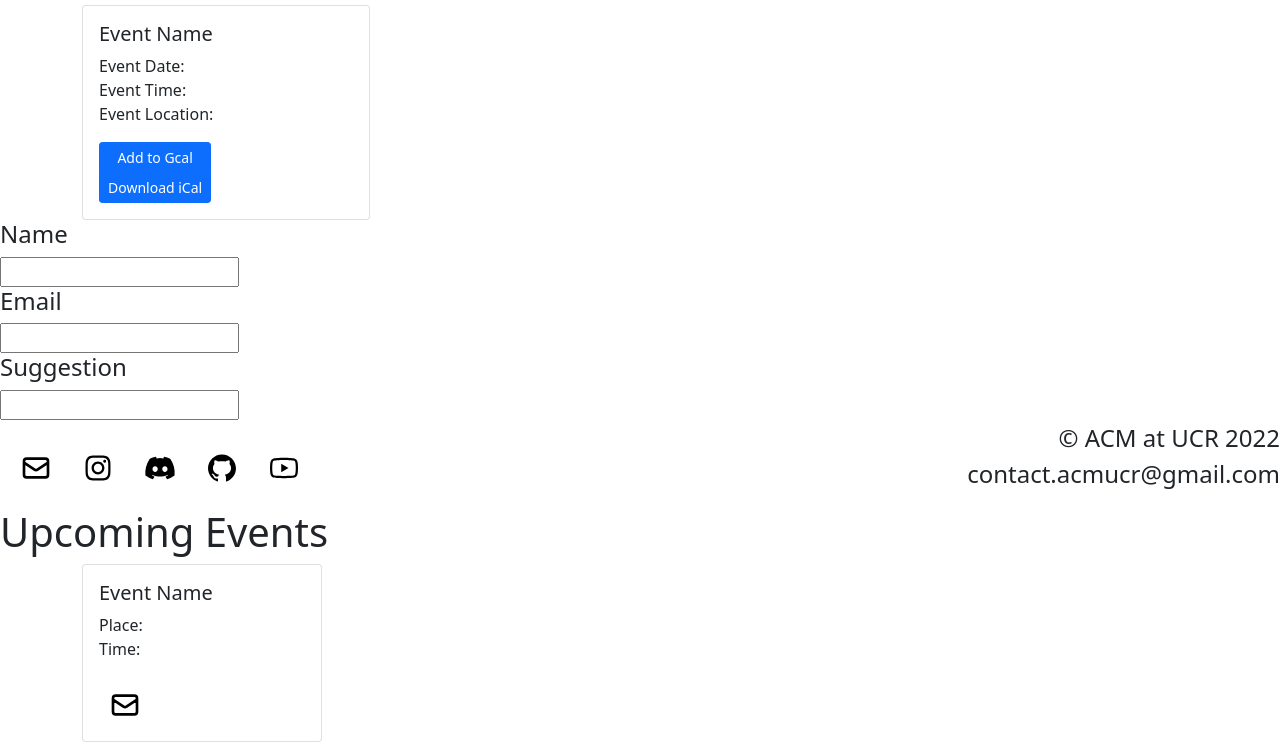
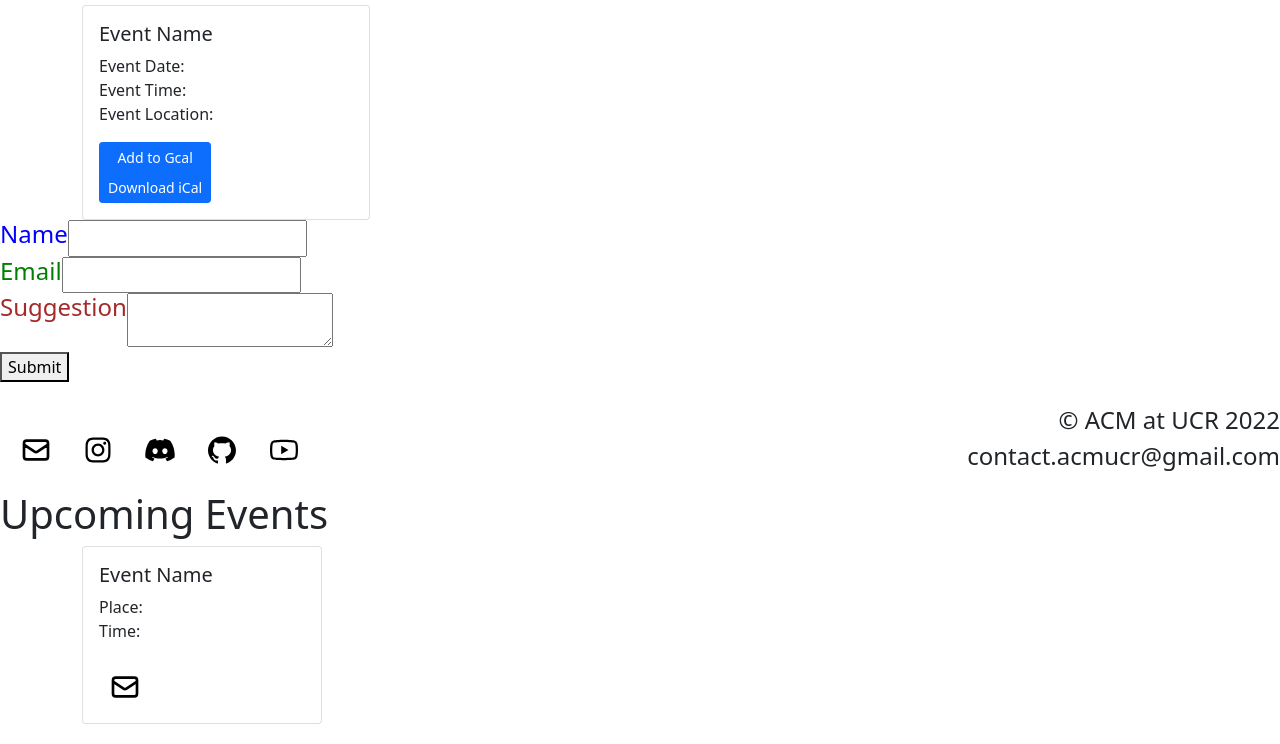
Before and after one commit to acm-ucr/acm-hydra, a Gatsby site: page /events in a window 1280 px wide. Shown: the part 56-800 px from the top of the page. Built offline with nearby package versions, Linux system fonts and the light colour scheme; Gatsby itself is replaced by a stand-in of ours.

Commit message:
Made changes to the form, added a submit button, and made the suggestion's textbox larger.

```diff
--- a/src/components/Events/SuggestionsForm.css
+++ b/src/components/Events/SuggestionsForm.css
@@ -1,15 +1,26 @@
 .events-suggestionsform-wrapper {
     display: flex;
+    justify-content: space-between;
+    flex-direction: row;
 }
 
 .events-suggestionsform-name {
+    display: flex;
+    color: blue;
 }
 
 .events-suggestionsform-email {
-
+    display: flex;
+    color: green;
 }
 
 .events-suggestionsform-suggestion {
-    width: 100px;
-    height: 100px;
+    display: flex;
+    color: brown;
 }
+
+.events-suggestionsform-submit {
+    margin-top: 5px;
+    width: 75px;
+    height: 50px;
+}
--- a/src/components/Events/SuggestionsForm.js
+++ b/src/components/Events/SuggestionsForm.js
@@ -1,4 +1,5 @@
 import React from "react";
+import "./SuggestionsForm.css"
 
 const SuggestionsForm = () => {
     return (
@@ -8,19 +9,23 @@ const SuggestionsForm = () => {
                     <label>
                         <div className="events-suggestionsform-name">
                             <h4>Name</h4>
-                            <input name="name " />
+                            <input type="text" id="name" name="name"/>
                         </div>
                         <div className="events-suggestionsform-email">
                             <h4>Email</h4>
-                            <input email="email " />
+                            <input type="email" id="email" email="email"/>
                         </div>
                         <div className="events-suggestionsform-suggestion">
                             <h4>Suggestion</h4>
-                            <input feedback="suggestion " />
+                            <textarea id="suggestion" suggestion="suggestion"/>
+                        </div>
+                        <div className="events-suggestionsform-submit">
+                            <button type="button">Submit</button>
                         </div>
                     </label>
                 </fieldset>
             </form>
+
         </div>
     )
 }
--- a/src/pages/events/index.js
+++ b/src/pages/events/index.js
@@ -2,10 +2,8 @@ import React from 'react'
 import Footer from '../../components/Footer/Footer';
 import Navigation from '../../components/Navigation/Navigation';
 import { Upcoming } from '../../components/Events/Upcoming';
-
 import CalendarPageOne from '../../components/Events/CalendarPageOne';
 import CalendarPage2 from '../../components/Events/CalendarPage2';
-
 import SuggestionsForm from '../../components/Events/SuggestionsForm';
 
 const Events = () => {
```
